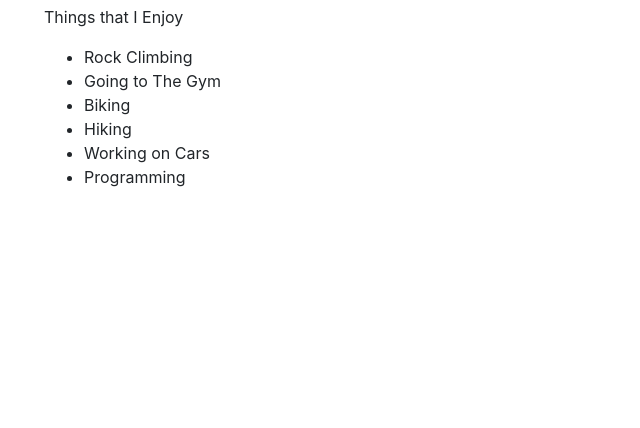
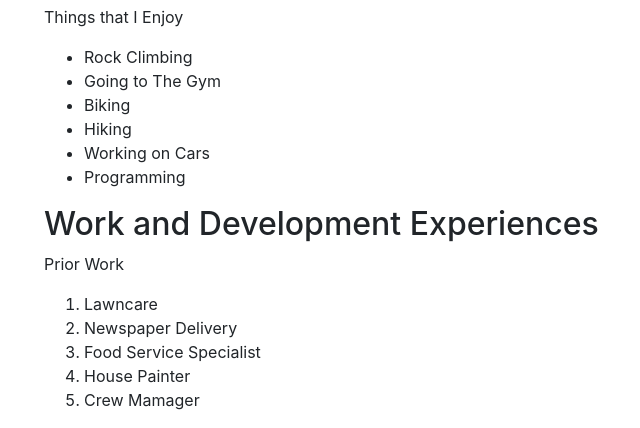
Before and after one commit to kenkelbt/KenkelBT-Online-Portfolio, a website: page index.html in a window 1280 px wide. Shown: the part 397-825 px from the top of the page, without its empty margins (41-681 px from the left). Before the commit the page ends 800 px from the top, so only its background shows below. Drawn offline with nearby package versions, Linux system fonts and the light colour scheme.

Commit message:
Added Work and Development

```diff
--- a/index.html
+++ b/index.html
@@ -36,8 +36,18 @@
       </ul>
     </div>
 
-    <div class="section">
-      <h2></h2>
+    <div class="section" id="experience">
+      <h2>Work and Development Experiences</h2>
+
+      <p>Prior Work</p>
+
+      <ol>
+        <li>Lawncare</li>
+        <li>Newspaper Delivery</li>
+        <li>Food Service Specialist</li>
+        <li>House Painter</li>
+        <li>Crew Mamager</li>
+      </ol>
     </div>
 
     <div class="section">
```
